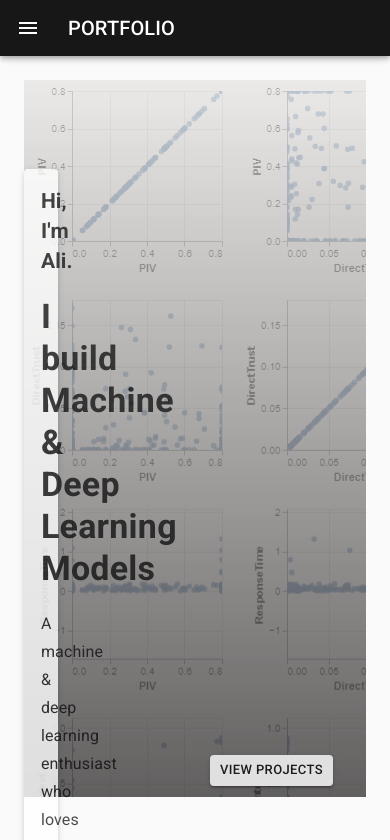
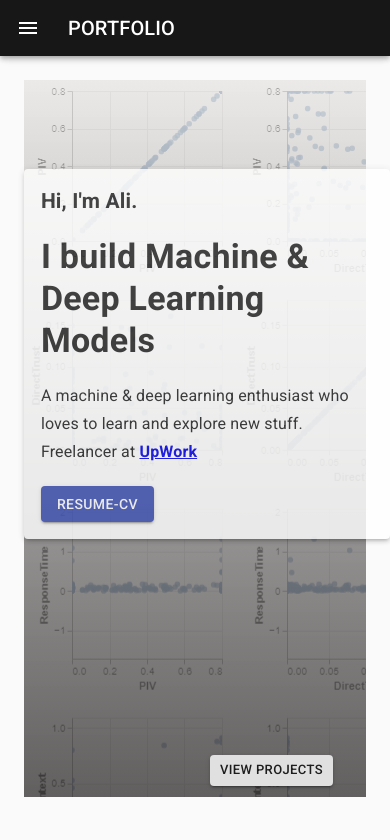
Before and after one commit to alirazaaliqadri/Portfolio, a React (Create React App) app: page / in a window 390 px wide. Shown: the top 840 px of the page. Built offline with nearby package versions, Linux system fonts and the light colour scheme.

Commit message:
Update Components.css

```diff
--- a/src/Components/Components.css
+++ b/src/Components/Components.css
@@ -13,7 +13,7 @@
     }
     .homePaper {
         position: absolute;
-        max-width: 0vh;
+        max-width: 85vh;
     }
     .homeProjectBtn {
         left: 15%;
```
